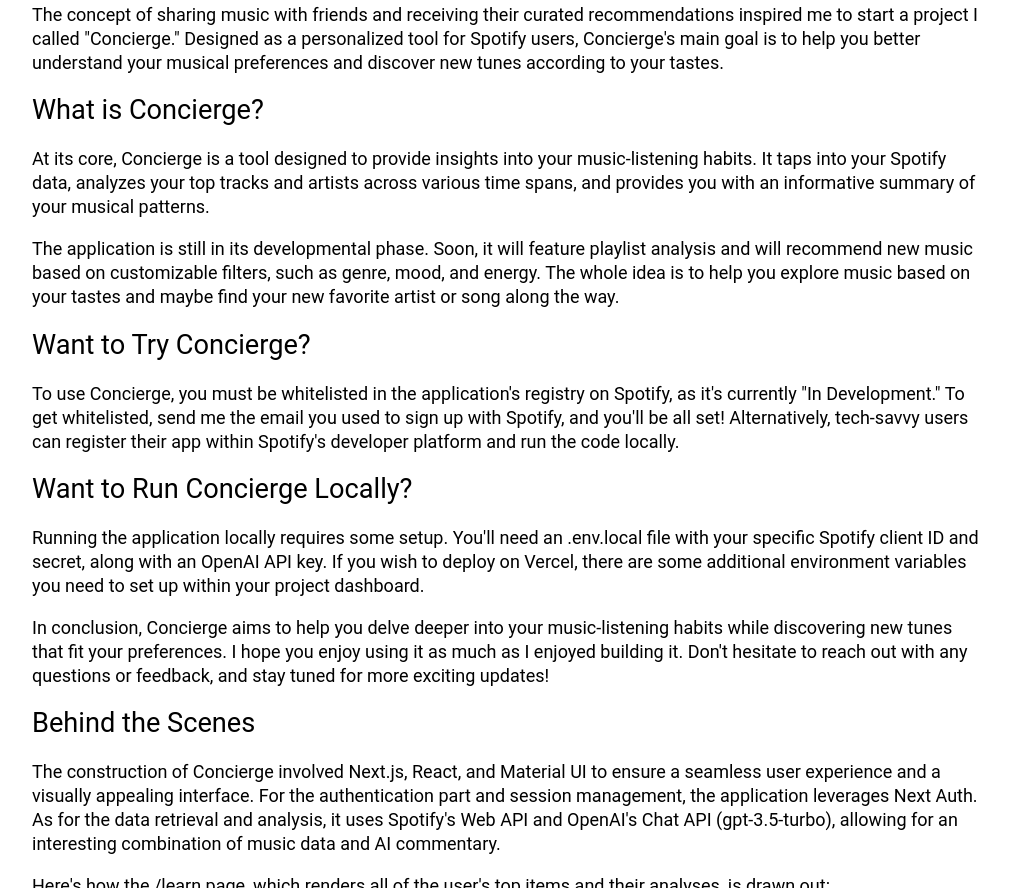
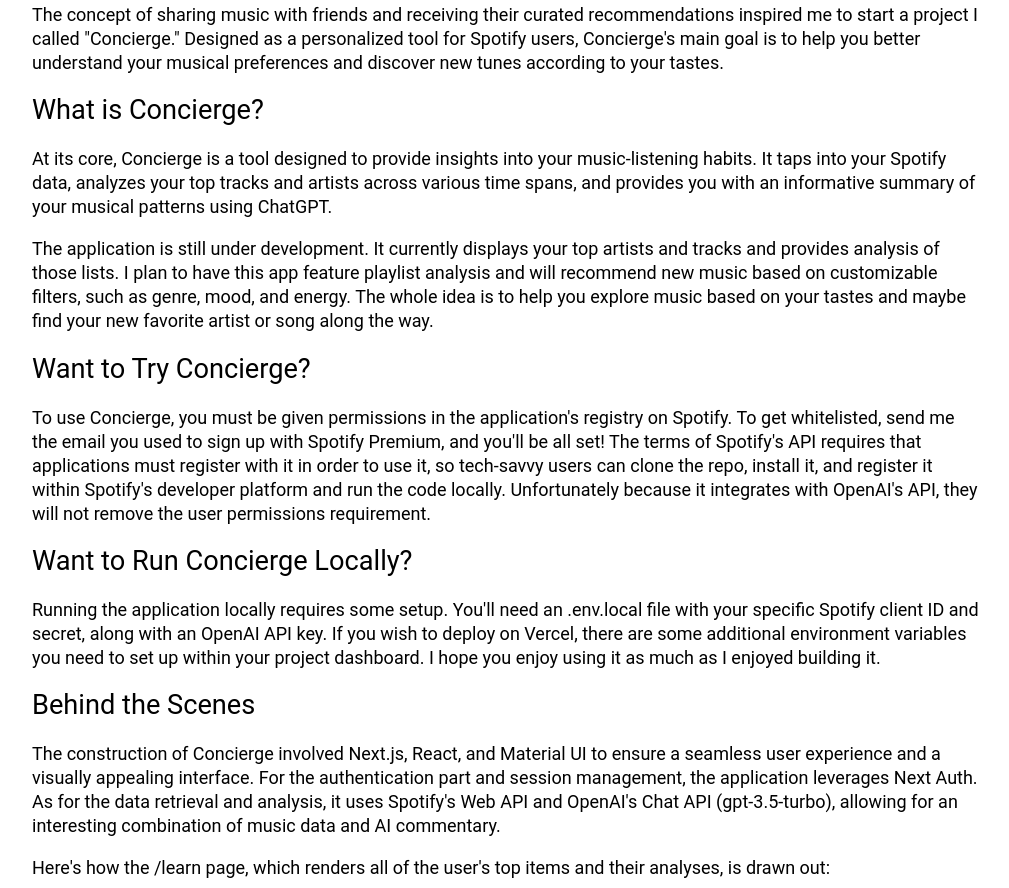
Before and after one commit to kevinlizarazo/portfolio, a Gatsby site in the folder app/: page /concierge in a window 1280 px wide. Shown: the part 600-1488 px from the top of the page, without its empty margins (132-1141 px from the left). Built offline with nearby package versions, Linux system fonts and the light colour scheme; Gatsby itself is replaced by a stand-in of ours; some packages are replaced by stand-ins of ours.

Commit message:
Update concierge.mdx

```diff
--- a/app/src/content/projects/concierge/concierge.mdx
+++ b/app/src/content/projects/concierge/concierge.mdx
@@ -13,19 +13,17 @@
 
 ## What is Concierge?
 
-At its core, Concierge is a tool designed to provide insights into your music-listening habits. It taps into your Spotify data, analyzes your top tracks and artists across various time spans, and provides you with an informative summary of your musical patterns.
+At its core, Concierge is a tool designed to provide insights into your music-listening habits. It taps into your Spotify data, analyzes your top tracks and artists across various time spans, and provides you with an informative summary of your musical patterns using ChatGPT.
 
-The application is still in its developmental phase. Soon, it will feature playlist analysis and will recommend new music based on customizable filters, such as genre, mood, and energy. The whole idea is to help you explore music based on your tastes and maybe find your new favorite artist or song along the way.
+The application is still under development. It currently displays your top artists and tracks and provides analysis of those lists. I plan to have this app feature playlist analysis and will recommend new music based on customizable filters, such as genre, mood, and energy. The whole idea is to help you explore music based on your tastes and maybe find your new favorite artist or song along the way.
 
 ## Want to Try Concierge?
 
-To use Concierge, you must be whitelisted in the application's registry on Spotify, as it's currently "In Development." To get whitelisted, send me the email you used to sign up with Spotify, and you'll be all set! Alternatively, tech-savvy users can register their app within Spotify's developer platform and run the code locally.
+To use Concierge, you must be given permissions in the application's registry on Spotify. To get whitelisted, send me the email you used to sign up with Spotify Premium, and you'll be all set! The terms of Spotify's API requires that applications must register with it in order to use it, so tech-savvy users can clone the repo, install it, and register it within Spotify's developer platform and run the code locally. Unfortunately because it integrates with OpenAI's API, they will not remove the user permissions requirement.
 
 ## Want to Run Concierge Locally?
 
-Running the application locally requires some setup. You'll need an .env.local file with your specific Spotify client ID and secret, along with an OpenAI API key. If you wish to deploy on Vercel, there are some additional environment variables you need to set up within your project dashboard.
-
-In conclusion, Concierge aims to help you delve deeper into your music-listening habits while discovering new tunes that fit your preferences. I hope you enjoy using it as much as I enjoyed building it. Don't hesitate to reach out with any questions or feedback, and stay tuned for more exciting updates!
+Running the application locally requires some setup. You'll need an .env.local file with your specific Spotify client ID and secret, along with an OpenAI API key. If you wish to deploy on Vercel, there are some additional environment variables you need to set up within your project dashboard. I hope you enjoy using it as much as I enjoyed building it.
 
 ## Behind the Scenes
 
```
